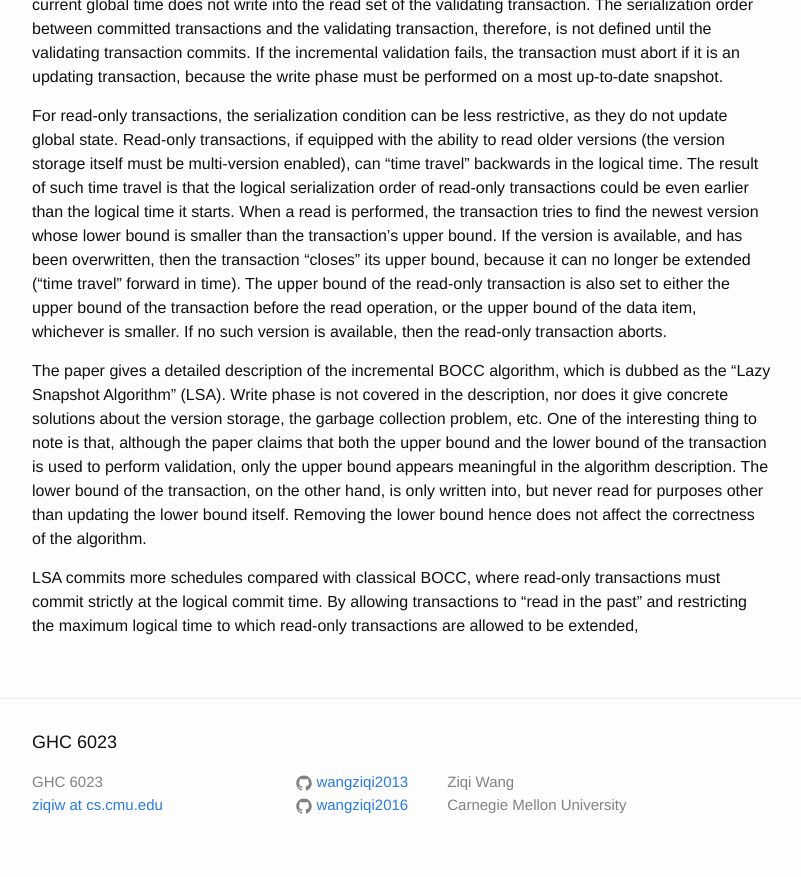
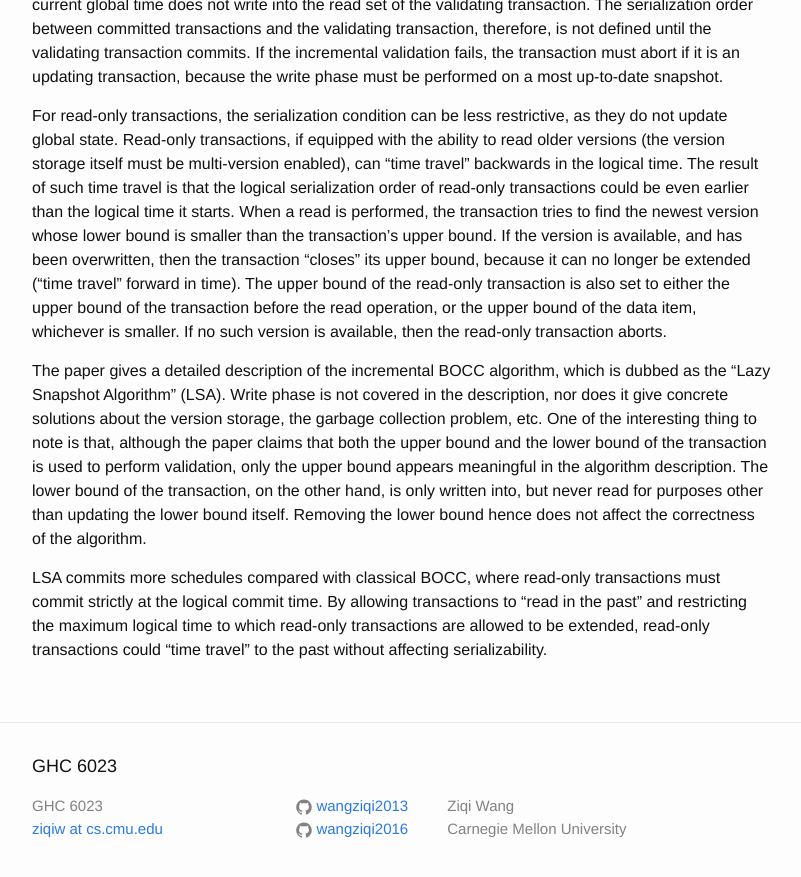
Before and after one commit to wangziqi2013/wangziqi2013.github.io, a Jekyll site: the page built from _posts/2018-04-12-A-Lazy-Snapshot-Algo-with-Eager-Validation.markdown, in a window 1280 px wide and 900 px high, scrolled down 1171 px. Shown: the top 877 px of the window, without its empty margins (238-1039 px from the left). Built offline with Jekyll 4.4.1, drawn with Linux system fonts in a browser that asks for light colours.

Commit message:
Finish comparison

```diff
--- a/_posts/2018-04-12-A-Lazy-Snapshot-Algo-with-Eager-Validation.markdown
+++ b/_posts/2018-04-12-A-Lazy-Snapshot-Algo-with-Eager-Validation.markdown
@@ -65,4 +65,4 @@ the lower bound itself. Removing the lower bound hence does not affect the corre
 LSA commits more schedules compared with classical BOCC, where read-only transactions must
 commit strictly at the logical commit time. By allowing transactions to "read in the past"
 and restricting the maximum logical time to which read-only transactions are allowed to be
-extended,
+extended, read-only transactions could "time travel" to the past without affecting serializability.
```
